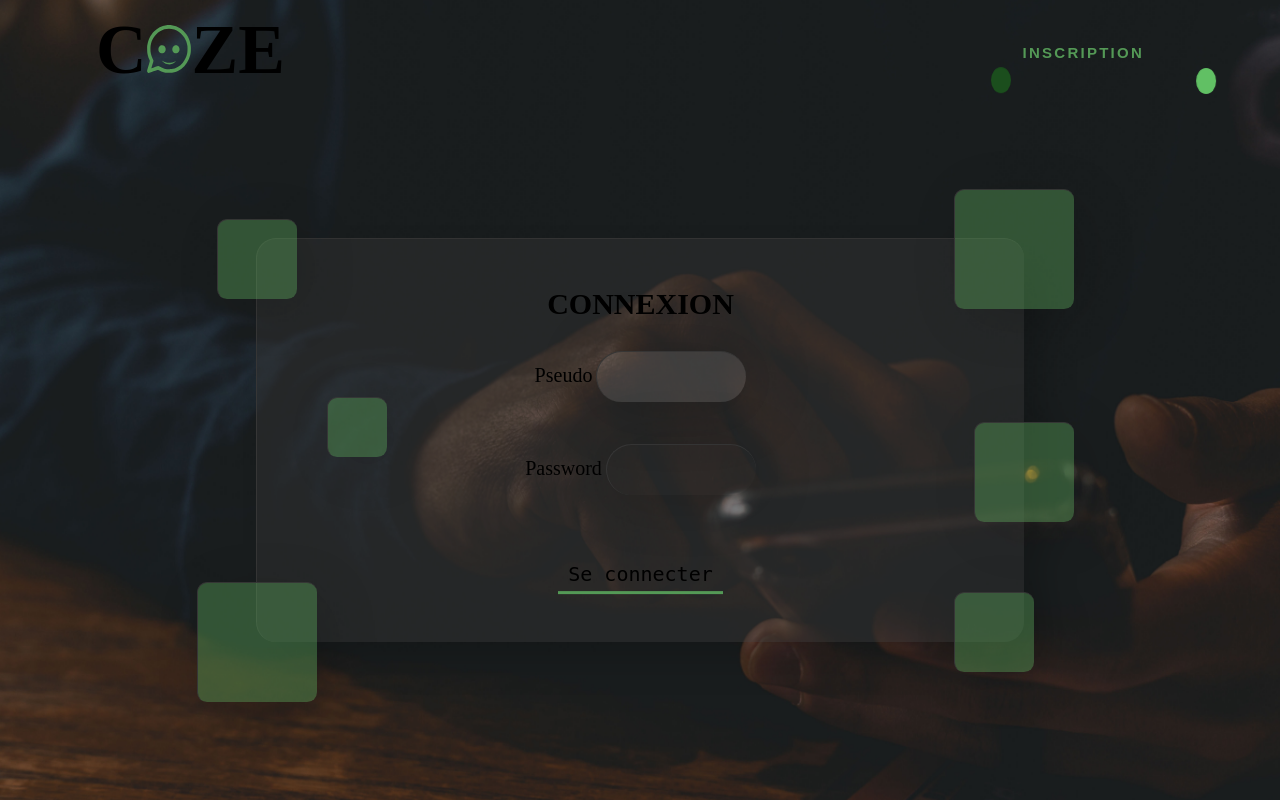
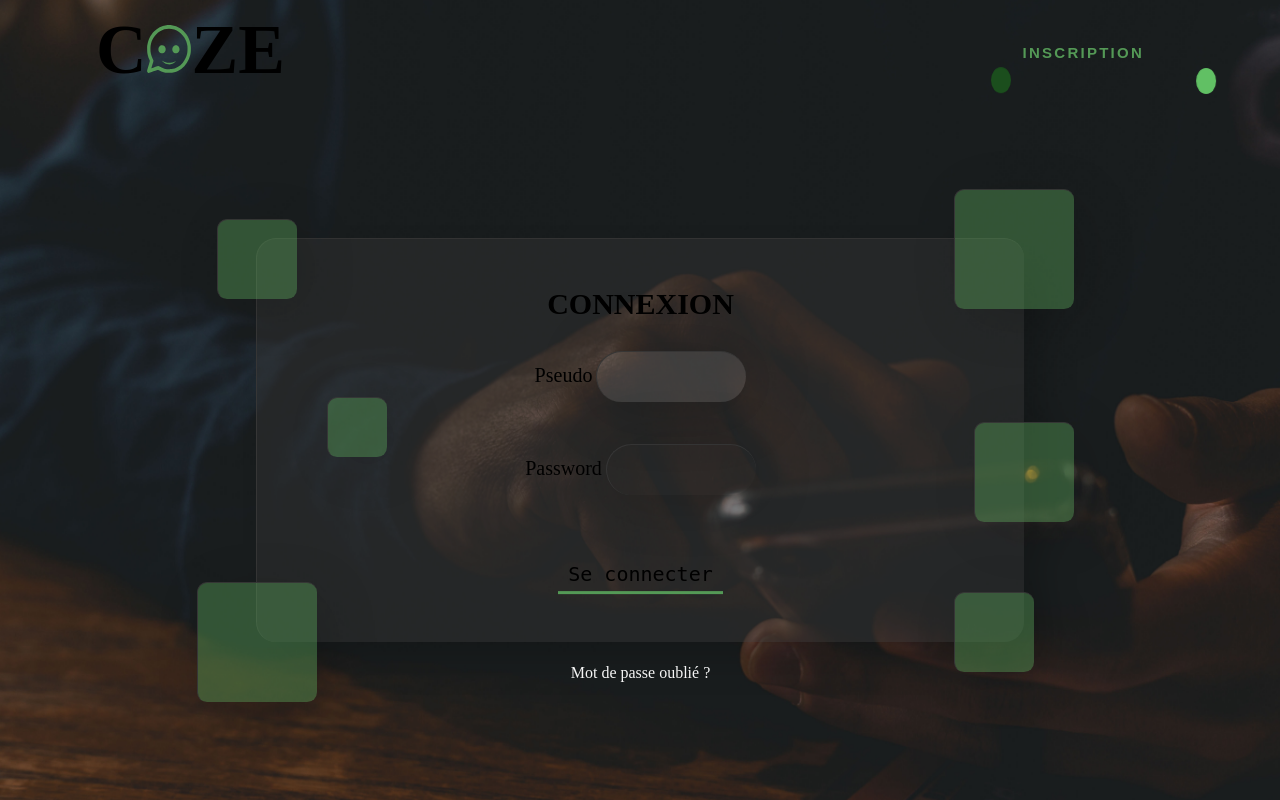
Before and after one commit to AlexisMetton/COZE, a Symfony app: template templates/security/login.html.twig in a window 1280 px wide. Run offline with Twig, Linux system fonts and the light colour scheme; the template is opened without the code that fills it, so the values that code supplies are empty; some libraries are stand-ins or nearby versions.

Commit message:
addflash css

```diff
--- a/public/css/style.css
+++ b/public/css/style.css
@@ -361,3 +361,33 @@ form input:active {
     color: whitesmoke;
     margin-bottom: 5px;
 }
+
+                                        /******login addflash***********************/
+.success{
+    color:rgb(0, 112, 4)
+}
+
+.warning{
+    color: rgb(153, 99, 0);
+}
+
+.danger{
+    color: rgb(143, 0, 0);
+}
+
+.mdp_oubli{
+    color:whitesmoke;
+    position: absolute;
+    bottom: -10%;
+    left: 50%;
+    transform: translateX(-50%);
+}
+.mdp_oubli:hover{
+    color: rgb(84, 153, 86);
+}
+.flash{
+    position: absolute;
+    top: -10%;
+    left: 50%;
+    transform: translateX(-50%);
+}
--- a/src/Controller/SecurityController.php
+++ b/src/Controller/SecurityController.php
@@ -85,7 +85,6 @@ class SecurityController extends AbstractController
             $token = $tokenGenerator->generateToken();
 
             try{
-                $user->setResetToken($token);
                 $entityManager = $this->getDoctrine()->getManager();
                 $entityManager->persist($user);
                 $entityManager->flush();
--- a/templates/security/forgotten_pass.html.twig
+++ b/templates/security/forgotten_pass.html.twig
@@ -29,7 +29,7 @@
         </div>
         {% endif %}
 
-        <h1 id="connexion" class="h3 mb-3 font-weight-normal"><span></span>Mot de passe oubllié<span></span></h1>
+        <h1 id="connexion" class="h3 mb-3 font-weight-normal"><span></span>Mot de passe oublié<span></span></h1>
         {{ form_start(emailForm) }}
         {{ form_row(emailForm.email) }}
         <a class="a">
--- a/templates/security/login.html.twig
+++ b/templates/security/login.html.twig
@@ -22,6 +22,23 @@
         </header>
 {% block body %}
 <form method="post">
+<div class="flash">
+{% for message in app.flashes('message') %}
+    <div class="success" role="alert">
+        {{ message }}
+    </div>
+{% endfor %}
+{% for message in app.flashes('warning') %}
+    <div class="warning" role="alert">
+        {{ message }}
+    </div>
+{% endfor %}
+{% for message in app.flashes('danger') %}
+    <div class="danger" role="alert">
+        {{ message }}
+    </div>
+{% endfor %}
+</div>
     {% if error %}
         <div class="alert alert-danger">{{ error.messageKey|trans(error.messageData, 'security') }}</div>
     {% endif %}
@@ -70,5 +87,6 @@
         <div class="drop drop-5"></div>
         <div class="drop drop-6"></div>
     </div>
+    <a class="mdp_oubli" href="{{ path('app_forgotten_password') }}">Mot de passe oublié ?</a>
 </form>
 {% endblock %}
```
